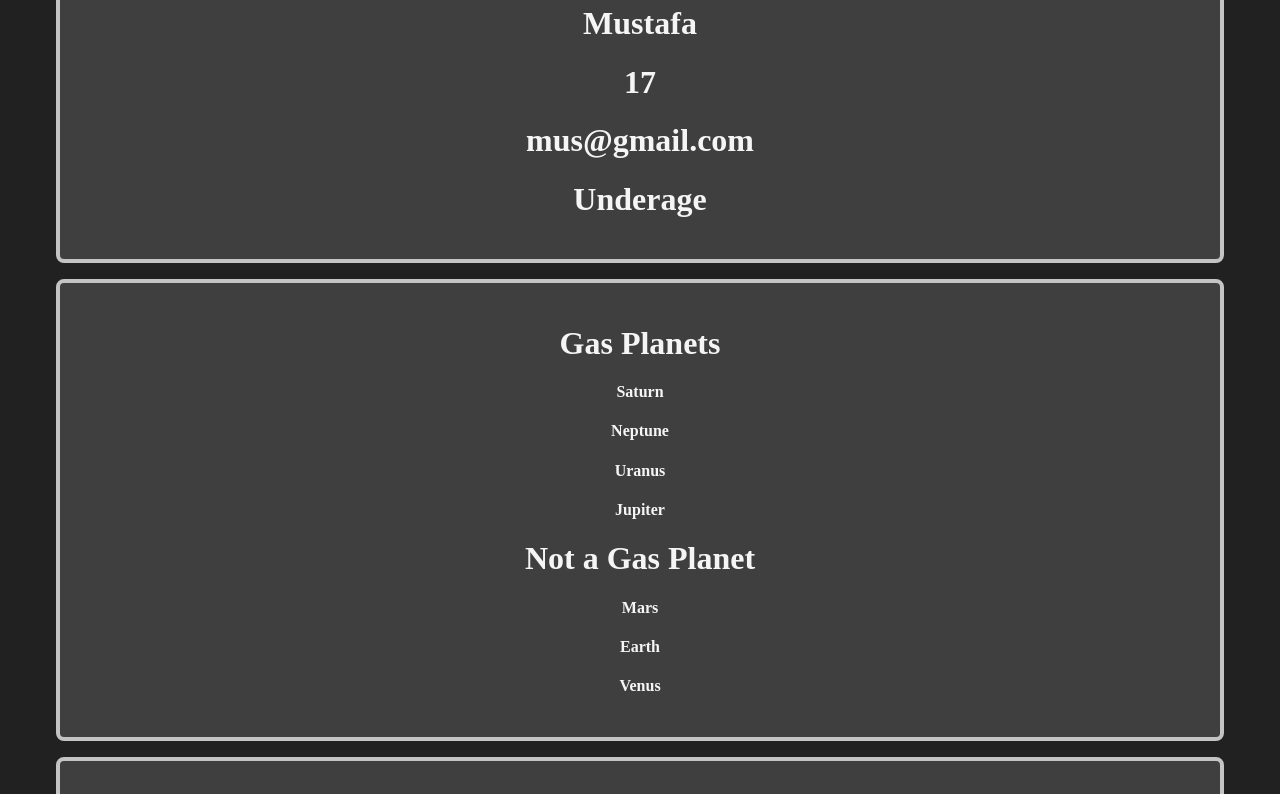
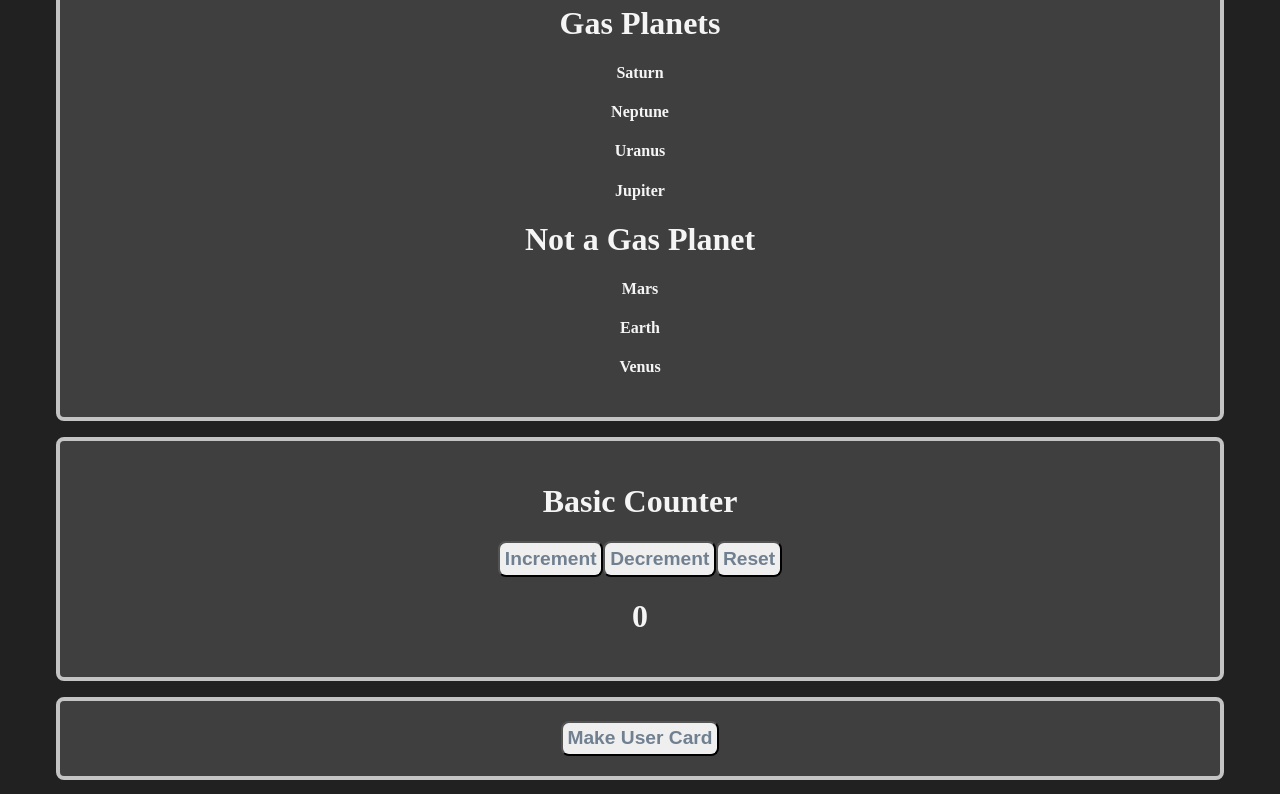
Before and after one commit to Minahil-Muhammad-Moiz/react-practice, a React (Vite) app: page /Projects in a window 1280 px wide. Shown: the part 260-1054 px from the top of the page. Built offline with nearby package versions, Linux system fonts and the light colour scheme.

Commit message:
useContext Hook

```diff
--- a/src/App.jsx
+++ b/src/App.jsx
@@ -24,9 +24,6 @@ function App() {
         </Routes>
     </Router>
     <div className='Card'>
-      <User name='Mustafa' age={17} email= 'mus@gmail.com'/>
-    </div>
-    <div className='Card'>
       <Planets />
     </div>
     <div className='Card'>
--- a/src/Components/Excuse.jsx
+++ b/src/Components/Excuse.jsx
@@ -3,6 +3,7 @@ import { useState } from 'react';
 
 const Excuse = () => {
   const [eveExcuse, setExcuse] = useState('')
+
 
   const fetchExcuse = (excuse)=>{
     Axios.get(`https://excuser-three.vercel.app/v1/excuse/${excuse}/`).then((res)=>{
--- a/src/Components/ShowHide.jsx
+++ b/src/Components/ShowHide.jsx
@@ -1,18 +1,39 @@
+import { createContext } from "react"
 import { useState } from "react"
+import User from "./User"
+
+export const UserContext = createContext()
 
 const ShowHide = () => {
     const [show, setShow] = useState(false)
-    const [text, setText] = useState('')
+    const [name, setName] = useState('')
+    const [age, setAge] = useState()
+    const [email, setEmail] = useState('')
+    const [userCard, setUserCard] = useState(false)
+
+    const reset =()=>{
+      setName('');
+      setAge();
+      setEmail('');
+      setUserCard(false)
+    }
 
   return (
     <div>
-        <button onClick={()=>{setShow(!show)}}>Show / Hide</button>
+      <UserContext.Provider value={{ name, age, email }} >
+        <button onClick={()=>{setShow(!show)}}>Make User Card</button>
         {show &&
             <div>
-                <h1>This was hidden Text.</h1>
-                <input type='text' onChange={(eve)=>{setText(eve.target.value)}} placeholder="type somethinng over here"/>
-                <h4>{text}</h4>
+                <h1>Enter User Information</h1>
+                <input type='text' onChange={(eve)=>{setName(eve.target.value)}} placeholder="name"/>
+                <input type='number' onChange={(eve)=>{setAge(eve.target.value)}} placeholder="age"/>
+                <input type='email' onChange={(eve)=>{setEmail(eve.target.value)}} placeholder="email"/>
+                <button onClick={()=>{setUserCard(!userCard)}}>Display </button>
+                <button onClick={reset}>New User</button>
+                {userCard && <User/>}
             </div>}
+
+    </UserContext.Provider>
     </div>
   )
 }
--- a/src/Components/User.jsx
+++ b/src/Components/User.jsx
@@ -1,12 +1,13 @@
-// import '../App.css'
+import { useContext } from "react"
+import { UserContext } from "./ShowHide"
 
-const User = (props) => {
+const User = () => {
+  const {name, age, email} = useContext(UserContext)
   return (
-    <div className="uCard">
-        <h1>{props.name}</h1>
-        <h1>{props.age}</h1>
-        <h1>{props.email}</h1>
-        <h1>{props.age >= 18 ? '': 'Underage'}</h1>
+    <div>
+        <h1>{name}</h1>
+        <h1>{age}</h1>
+        <h1>{email}</h1>
     </div>
   )
 }
```
